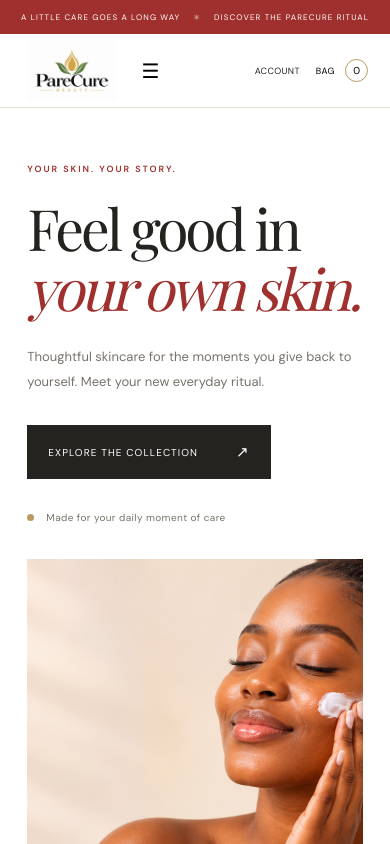
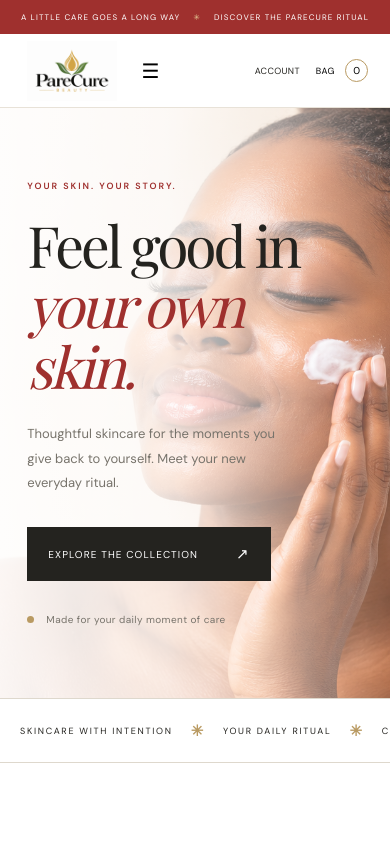
Before and after one commit to BaloyiTK/PareCure, a React (Vite) app: page / in a window 390 px wide. Shown: the top 844 px of the page. Built offline with nearby package versions, Linux system fonts and the light colour scheme.

Commit message:
Use campaign image as mobile hero background

```diff
--- a/styles.css
+++ b/styles.css
@@ -50,3 +50,23 @@
   .product-image img{padding:0;transform:scale(1.18)}
   .product-card:hover .product-image img{transform:scale(1.24)}
 }
+
+
+/* Mobile hero uses the supplied campaign photo as its background */
+@media(max-width:800px){
+  .hero{
+    min-height:620px;
+    display:flex;
+    align-items:center;
+    background-image:linear-gradient(90deg,rgba(255,255,255,.94) 0%,rgba(255,255,255,.82) 43%,rgba(255,255,255,.22) 100%),url('/assets/logo/HeroImage.png');
+    background-size:cover;
+    background-position:64% center;
+    background-repeat:no-repeat;
+  }
+  .hero-copy{position:relative;z-index:1;width:min(72%,440px);padding:0}
+  .hero-visual{display:none}
+}
+@media(max-width:480px){
+  .hero{min-height:590px;padding:54px 7%;background-position:66% center}
+  .hero-copy{width:82%}
+}
```
